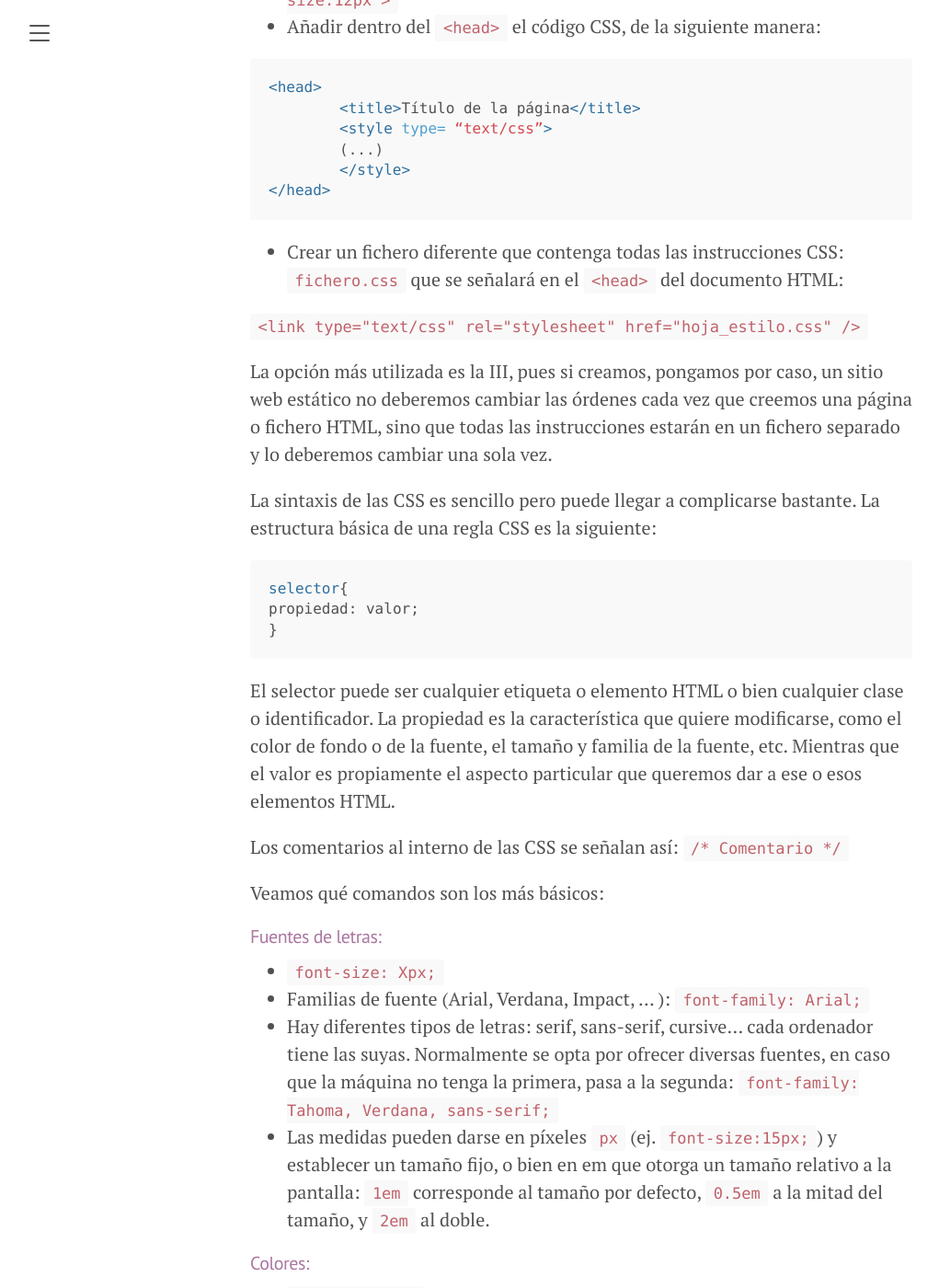
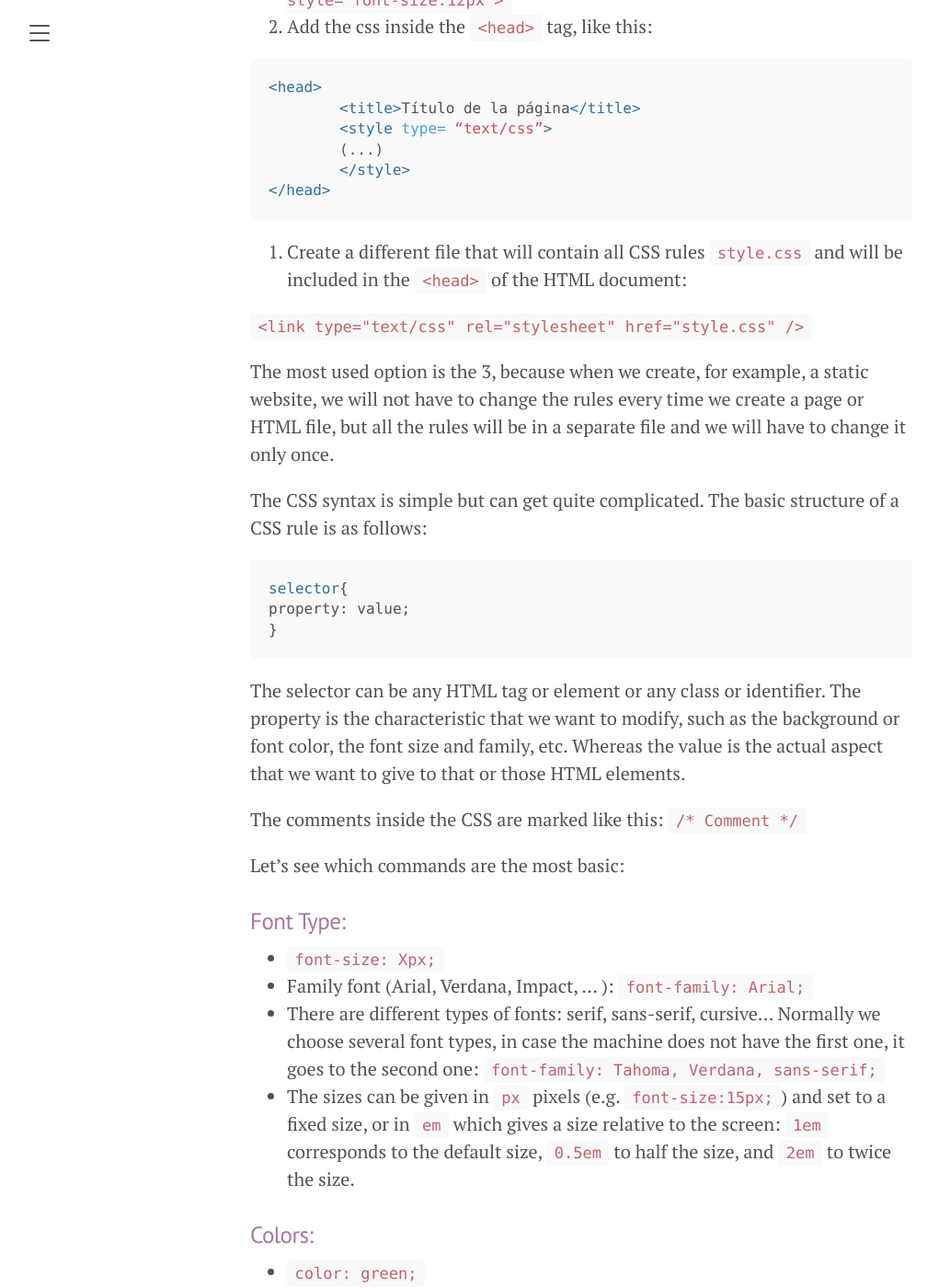
Before and after one commit to susannalles/DHPracticum_Spring23, a Jekyll site: the page built from exercises/4.HTML.md, in a window 1280 px wide and 1400 px high, scrolled down 6587 px. Shown: the whole window at 92% size, without its empty margins (8-1029 px from the left). Built offline with Jekyll 4.4.1, drawn with Linux system fonts in a browser that asks for light colours; some of the changed text lies outside the part shown.

Commit message:
Update 4.HTML.md

````diff
--- a/exercises/4.HTML.md
+++ b/exercises/4.HTML.md
@@ -202,10 +202,10 @@ You can make a first test by adding width and height, and also color:
 
 ## CSS: Style
 
-Para dar estilo a una página podemos proceder de tres maneras distintas:
+To give style to a page, we can proceed in three different ways:
 
-- Inserir la orden de diseño al interno de las etiquetas. Ej. `<p style=“font-size:12px”>`
-- Añadir dentro del `<head>` el código CSS, de la siguiente manera:
+1. Include the command inside the tag (not a good practise). E.g. `<p style=“font-size:12px”>`
+2. Add the css inside the `<head>` tag, like this:
 
 ```html
 <head>
@@ -216,52 +216,52 @@ Para dar estilo a una página podemos proceder de tres maneras distintas:
 </head>
 ```
 
-- Crear un fichero diferente que contenga todas las instrucciones CSS: `fichero.css` que se señalará en el `<head>` del documento HTML:
+3. Create a different file that will contain all CSS rules `style.css` and will be included in the `<head>` of the HTML document:
 
-`<link type="text/css" rel="stylesheet" href="hoja_estilo.css" />`
+`<link type="text/css" rel="stylesheet" href="style.css" />`
 
-La opción más utilizada es la III, pues si creamos, pongamos por caso, un sitio web estático no deberemos cambiar las órdenes cada vez que creemos una página o fichero HTML, sino que todas las instrucciones estarán en un fichero separado y lo deberemos cambiar una sola vez.
+The most used option is the 3, because when we create, for example, a static website, we will not have to change the rules every time we create a page or HTML file, but all the rules will be in a separate file and we will have to change it only once.
 
-La sintaxis de las CSS es sencillo pero puede llegar a complicarse bastante. La estructura básica de una regla CSS es la siguiente:
+The CSS syntax is simple but can get quite complicated. The basic structure of a CSS rule is as follows:
 
 ```css
 selector{
-propiedad: valor;
+property: value;
 }
 ```
 
-El selector puede ser cualquier etiqueta o elemento HTML o bien cualquier clase o identificador. La propiedad es la característica que quiere modificarse, como el color de fondo o de la fuente, el tamaño y familia de la fuente, etc. Mientras que el valor es propiamente el aspecto particular que queremos dar a ese o esos elementos HTML.
+The selector can be any HTML tag or element or any class or identifier. The property is the characteristic that we want to modify, such as the background or font color, the font size and family, etc. Whereas the value is the actual aspect that we want to give to that or those HTML elements.
 
-Los comentarios al interno de las CSS se señalan así: `/* Comentario */`
+The comments inside the CSS are marked like this: `/* Comment */`
 
-Veamos qué comandos son los más básicos:
+Let's see which commands are the most basic:
 
-#### Fuentes de letras:
+### Font Type:
 
 - `font-size: Xpx;`
-- Familias de fuente (Arial, Verdana, Impact, … ): `font-family: Arial;`
-- Hay diferentes tipos de letras: serif, sans-serif, cursive… cada ordenador tiene las suyas. Normalmente se opta por ofrecer diversas fuentes, en caso que la máquina no tenga la primera, pasa a la segunda: `font-family: Tahoma, Verdana, sans-serif;`
-- Las medidas pueden darse en píxeles `px` (ej. `font-size:15px;`) y establecer un tamaño fijo, o bien en em que otorga un tamaño relativo a la pantalla: `1em` corresponde al tamaño por defecto, `0.5em` a la mitad del tamaño, y `2em` al doble.
+- Family font (Arial, Verdana, Impact, … ): `font-family: Arial;`
+- There are different types of fonts: serif, sans-serif, cursive… Normally we choose several font types, in case the machine does not have the first one, it goes to the second one: `font-family: Tahoma, Verdana, sans-serif;`
+- The sizes can be given in `px` pixels (e.g. `font-size:15px;`) and set to a fixed size, or in `em` which gives a size relative to the screen: `1em` corresponds to the default size, `0.5em` to half the size, and `2em` to twice the size.
 
-#### Colores:
+### Colors:
 
 - `color: green;`
-- Los colores pueden expresarse de diferentes formas:
-  * colores sencillos con sus nombres: `black`, `pink`, `violet`, `green`, `yellow`
-  * con valores hexadecimales (# y 6 dígitos). Vid. [HTML Color Picker](https://www.w3schools.com/colors/colors_picker.asp).
+- Colors can be expressed in different ways:
+  * simple colors with names: `black`, `pink`, `violet`, `green`, `yellow`
+  * hexadecimal values (# and 6 digits). Vid. [HTML Color Picker](https://www.w3schools.com/colors/colors_picker.asp).
 - `background-color: red;`
 
-#### Justificación del texto:
+### Alignment:
 
 - center, right, left : `text-align:center;`
 
 
-#### Tamaños:
+### Sizes:
 
-- `height:` la altura se expresa en píxeles
-- `width:` el ancho también se expresa en píxeles
+- `height:` the height is expressed in pixels
+- `width:` the width is also expressed in pixels
 
-Es útil especialmente para las div:
+It is especially useful for `div`:
 
 ```css
 div{
@@ -271,9 +271,9 @@ div{
 }
 ```
 
-#### Decoración del texto:
+### Text decoration:
 
-Podemos dar un tipo especial a determinados elementos. Por ejemplo, en el caso de los links, `<a>`, podemos señalar de qué color lo queremos y si debe ir subrayado o no:
+We can give an special feature to certain elements. For instance, for the links, `<a>`, we can determine what color we want to be or if it needs to be underlined or not:
 
 ```css
 a{
````
Also changed, not shown: other parts of exercises/4.HTML.md (+1 -1 lines).
